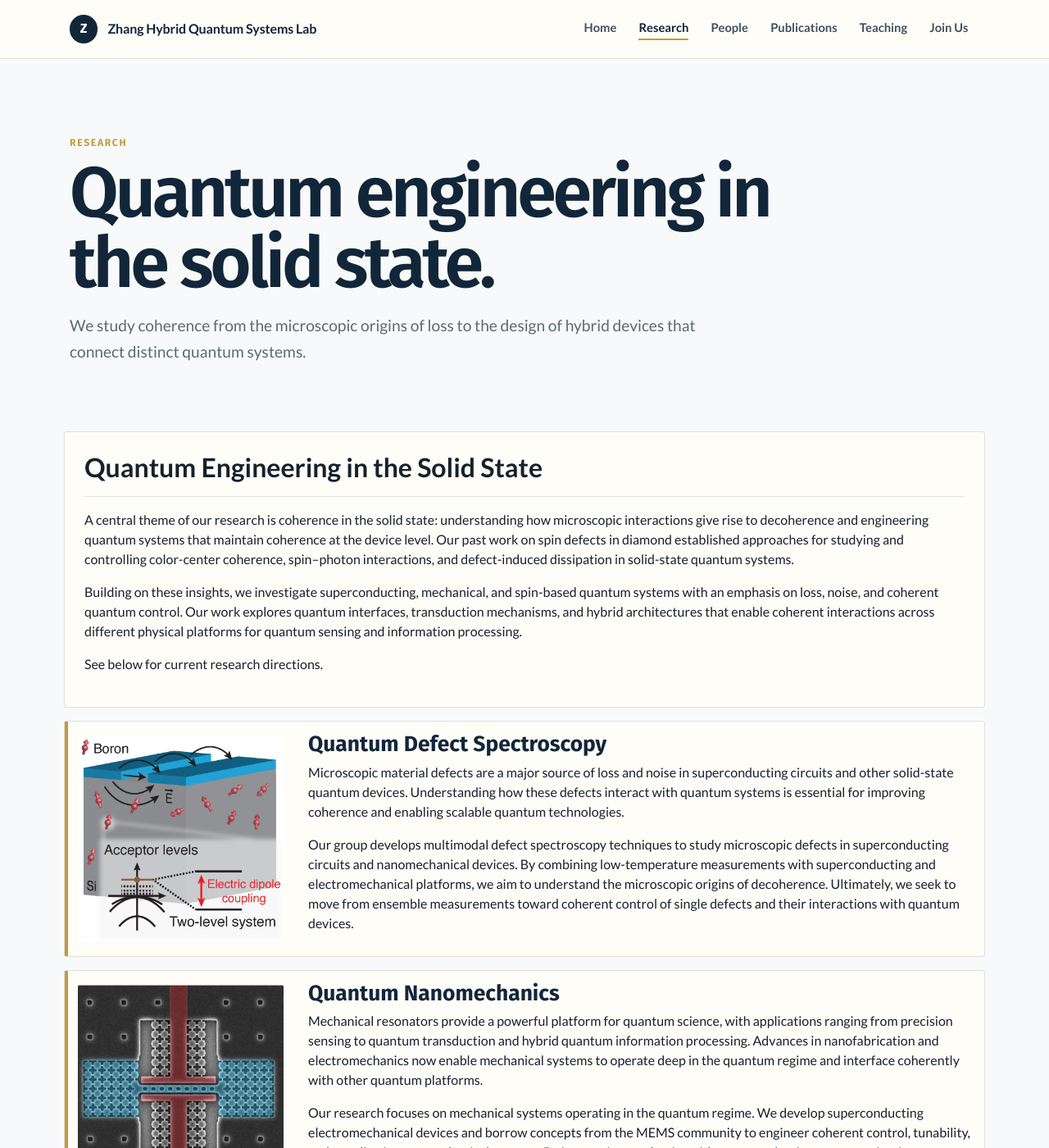
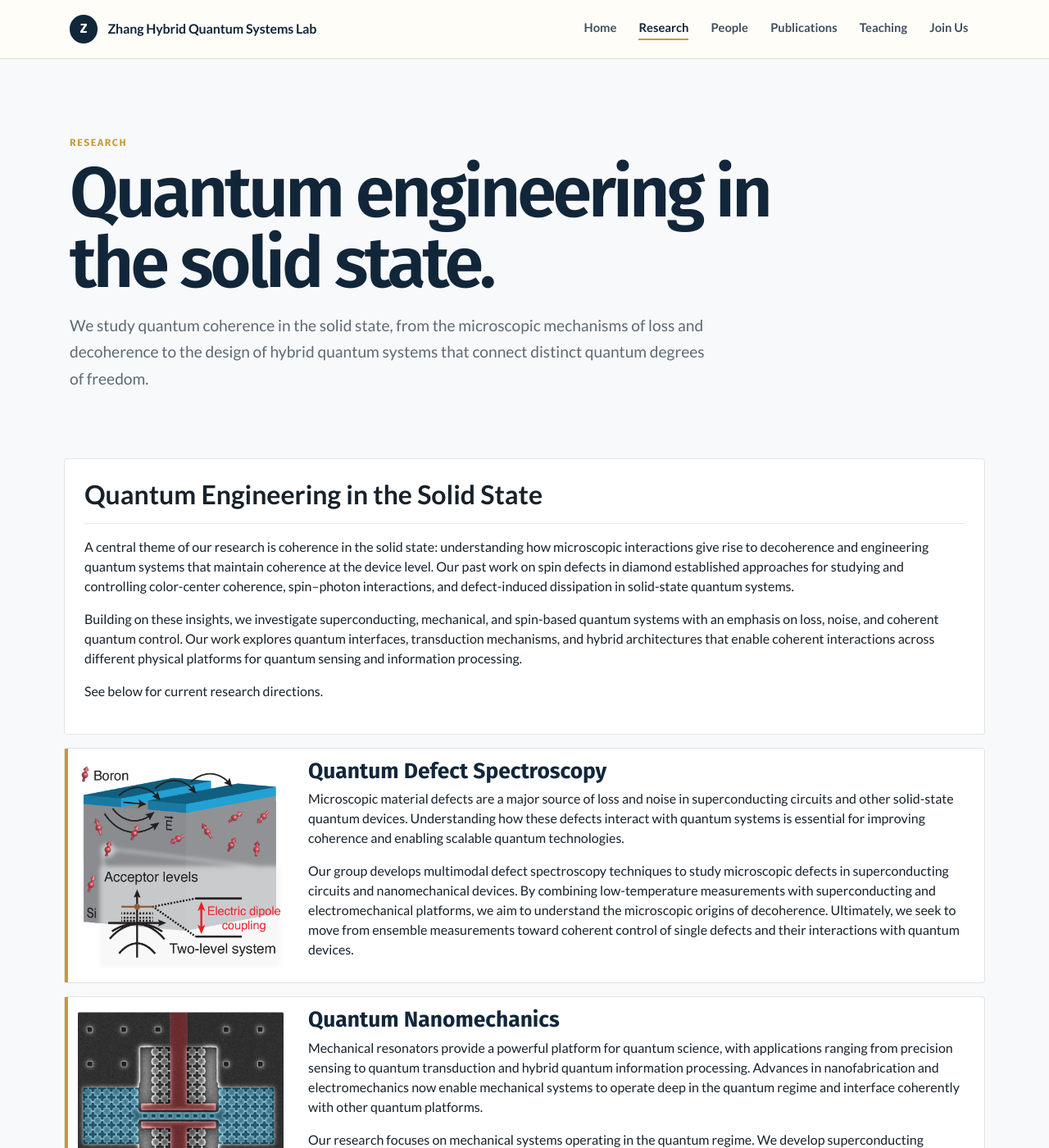
Before and after one commit to zihuaiz/zihuaiz.github.io, a Jekyll site: the page built from research.html, in a window 1280 px wide and 1400 px high. Shown: the whole window at 82% size. Built offline with Jekyll 4.4.1, drawn with Linux system fonts in a browser that asks for light colours; nearby versions of some CDN libraries; a style sheet for code colours, icons or effects is not loaded.

Commit message:
Refine group site imagery and typography

```diff
--- a/_layouts/default.html
+++ b/_layouts/default.html
@@ -26,7 +26,7 @@
     <link rel="preconnect" href="https://fonts.gstatic.com" crossorigin>
     <link href="https://fonts.googleapis.com/css2?family=Lato:ital,wght@0,300;0,400;0,700;0,900;1,300;1,400;1,700;1,900&family=Fira+Sans:ital,wght@0,100;0,200;0,300;0,400;0,500;0,600;0,700;0,800;0,900;1,100;1,200;1,300;1,400;1,500;1,600;1,700;1,800;1,900&family=Source+Code+Pro:ital,wght@0,200..900;1,200..900&display=swap" rel="stylesheet">
     <link rel="stylesheet" href="https://cdn.jsdelivr.net/npm/katex@0.16.11/dist/katex.min.css" integrity="sha384-nB0miv6/jRmo5UMMR1wu3Gz6NLsoTkbqJghGIsx//Rlm+ZU03BU6SQNC66uf4l5+" crossorigin="anonymous">
-    <link rel="stylesheet" href="{{ '/assets/css/global.css' | relative_url }}?v=20260829-group-redesign">
+    <link rel="stylesheet" href="{{ '/assets/css/global.css' | relative_url }}?v=20260829-group-refine">
 </head>
 <body class="bg-light" {{ page.body_attr }}>
     {% include navbar.html %}
--- a/assets/css/global.css
+++ b/assets/css/global.css
@@ -388,8 +388,8 @@
   --lab-gold: #c79a3b;
   --lab-ink: #17212b;
   --lab-muted: #5d6975;
-  --lab-paper: #f4f1e9;
-  --lab-white: #fffdf8;
+  --lab-paper: #ffffff;
+  --lab-white: #ffffff;
   --lab-line: rgba(18, 38, 58, 0.13);
 }
 
@@ -665,7 +665,9 @@
 .research-preview-card img {
   width: 100%;
   height: 190px;
-  object-fit: cover;
+  object-fit: contain;
+  padding: 0.9rem;
+  background: #f8fafb;
   border-bottom: 3px solid var(--lab-gold);
 }
 
@@ -784,10 +786,11 @@
 }
 
 .pi-strip img {
-  width: 145px;
-  height: 145px;
-  border-radius: 50%;
+  width: 130px;
+  height: 165px;
+  border-radius: 0.25rem;
   object-fit: cover;
+  object-position: center top;
   filter: saturate(.88);
 }
 
@@ -888,9 +891,10 @@
 
 .people-portrait {
   width: min(100%, 230px);
-  aspect-ratio: 1 / 1;
-  border-radius: 50%;
+  aspect-ratio: 4 / 5;
+  border-radius: 0.25rem;
   object-fit: cover;
+  object-position: center top;
 }
 
 .people-card h3 {
--- a/publications.html
+++ b/publications.html
@@ -10,7 +10,7 @@
 
 <header class="page-intro publication-intro">
     <div class="section-eyebrow">Publications</div>
-    <h1>Selected work from the group.</h1>
+    <h1>Publications from the group.</h1>
     <p>Research spanning quantum defects, nanomechanics, superconducting devices, and hybrid quantum architectures.</p>
 </header>
 
--- a/research.html
+++ b/research.html
@@ -10,7 +10,7 @@
 <header class="page-intro">
     <div class="section-eyebrow">Research</div>
     <h1>Quantum engineering in the solid state.</h1>
-    <p>We study coherence from the microscopic origins of loss to the design of hybrid devices that connect distinct quantum systems.</p>
+    <p>We study quantum coherence in the solid state, from the microscopic mechanisms of loss and decoherence to the design of hybrid quantum systems that connect distinct quantum degrees of freedom.</p>
 </header>
 
 {% for group in cards_by_group %}
```
